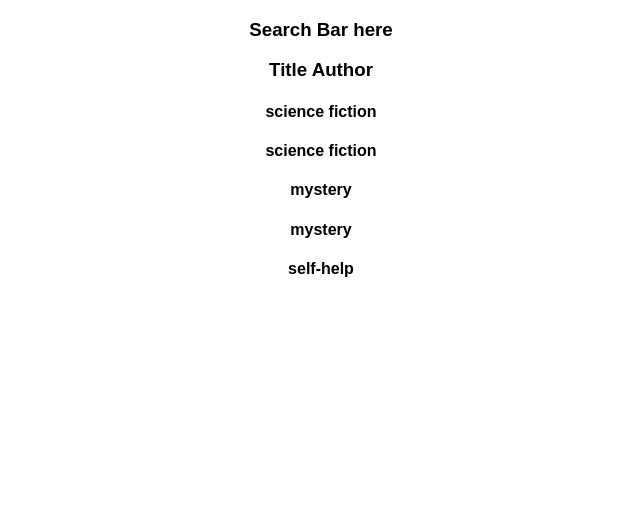
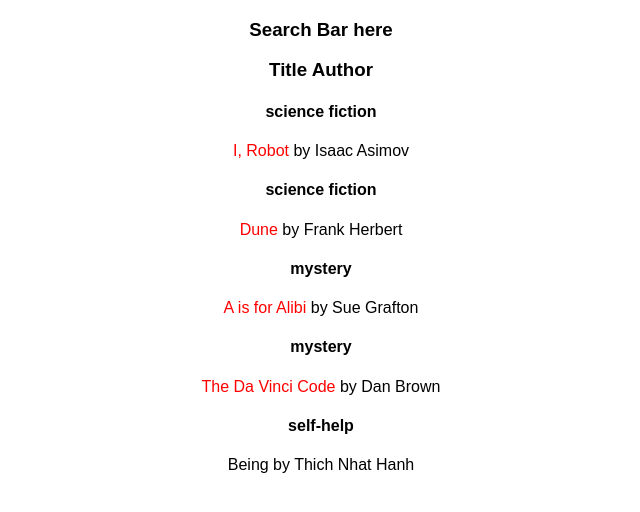
Before and after one commit to davideliason/favorite-books-react, a React (Create React App) app: page / in a window 1280 px wide. Shown: the top 512 px of the page, without its empty margins (319-959 px from the left). Built offline with nearby package versions, Linux system fonts and the light colour scheme.

Commit message:
within the BookInfo component, loop through each object in the array and check to see if the book is owned and present appropriate rendering

```diff
--- a/src/App.js
+++ b/src/App.js
@@ -18,14 +18,25 @@ class GenreBar extends Component{
   }
 }
 
+class BookInfo extends Component{
+  render(){
+    var title = this.props.book.owned ? this.props.book.title : <span style={{color:'red'}}>{this.props.book.title}</span>;
+    return(
+      <span>{title} by {this.props.book.author}</span>
+    );
+  }
+}
+
 class BookBox extends Component{
-
   render(){
     var booksArr = [];
 
     this.props.books.forEach(function(book){
       booksArr.push(
+       <div>
         <GenreBar category={book.category} />
+        <BookInfo book={book} />
+       </div>
       );
     });
     return(
```
